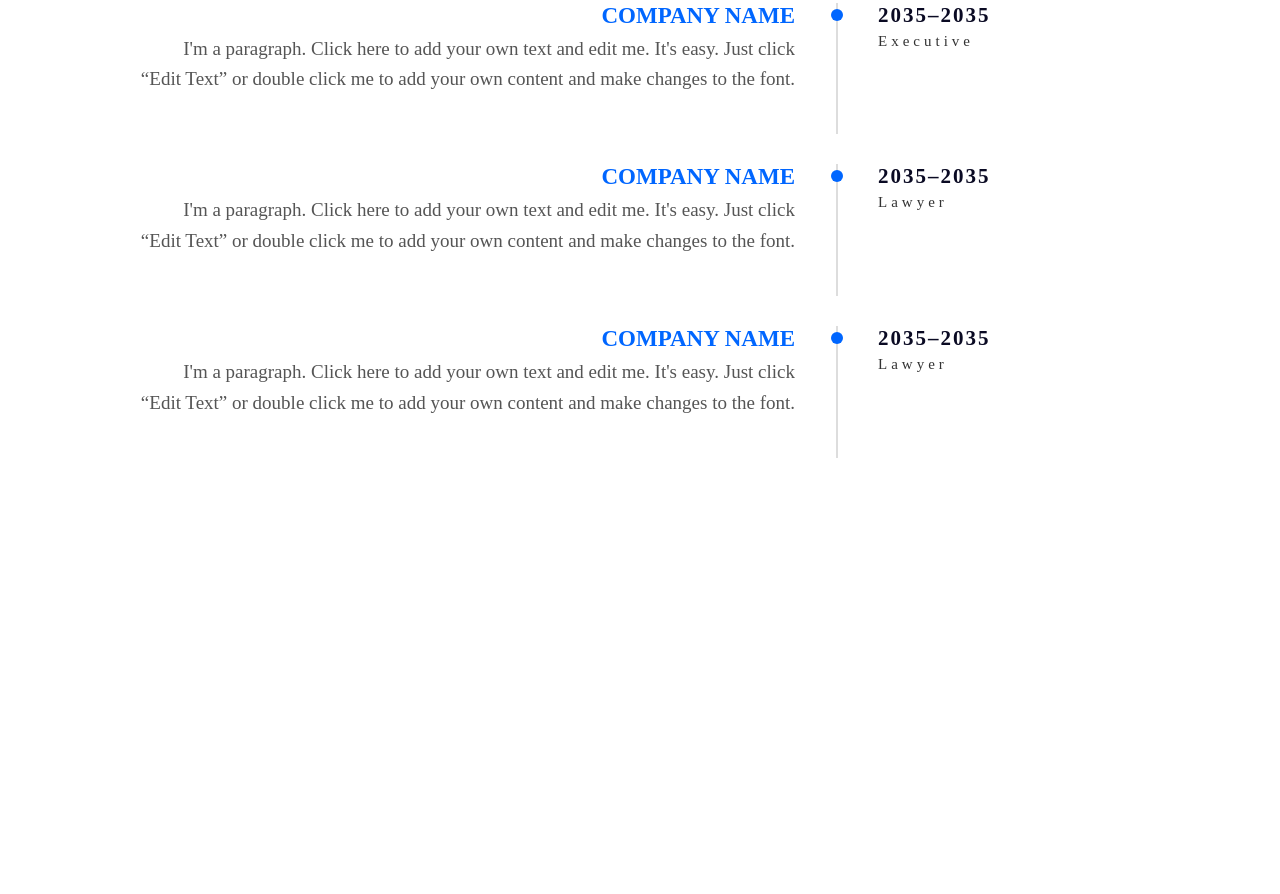
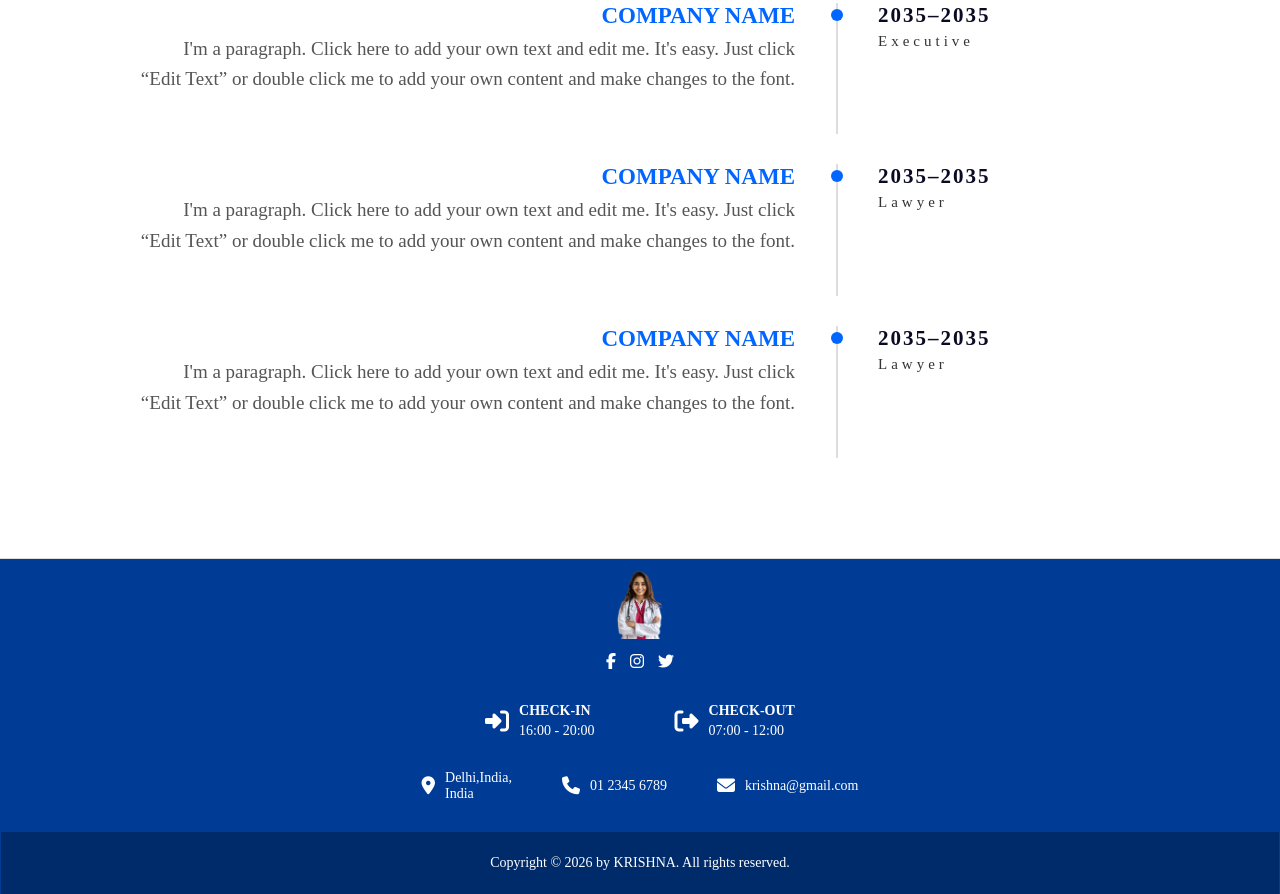
Before and after one commit to codekrishn/CV_Profile_Webpage, a plain HTML site: page index.html in a window 1280 px wide. Shown: the part 3140-4034 px from the top of the page. Before the commit the page ends 3698 px from the top, so only its background shows below. Drawn offline with Linux system fonts and the light colour scheme.

Commit message:
add footer

```diff
--- a/index.html
+++ b/index.html
@@ -5,6 +5,7 @@
     <meta charset="UTF-8">
     <meta name="viewport" content="width=device-width, initial-scale=1.0">
     <link rel="stylesheet" href="style.css">
+    <link rel="stylesheet" href="https://cdnjs.cloudflare.com/ajax/libs/font-awesome/6.5.0/css/all.min.css"/>
     <title>Document</title>
 </head>
 
@@ -277,6 +278,48 @@
         </div>
     </div>
 
+    <!-- Footer -->
+    <footer>
+        <div class="footer-logo">
+            <img src="img/hero/student.png" alt="">
+            <div class="social-icons">
+                <i class="fab fa-facebook-f"></i>
+                <i class="fab fa-instagram"></i>
+                <i class="fab fa-twitter"></i>
+            </div>
+        </div>
+
+        <div class="check-times">
+            <div class="check-item">
+                <i class="fas fa-sign-in-alt"></i>
+                <p><strong>CHECK-IN</strong>16:00 - 20:00</p>
+            </div>
+            <div class="check-item">
+                <i class="fas fa-sign-out-alt"></i>
+                <p><strong>CHECK-OUT</strong>07:00 - 12:00</p>
+            </div>
+        </div>
+
+        <div class="contact-info">
+            <div class="contact-item">
+                <i class="fas fa-map-marker-alt"></i>
+                <p>Delhi,India,<br>India</p>
+            </div>
+            <div class="contact-item">
+                <i class="fas fa-phone"></i>
+                <p>01 2345 6789</p>
+            </div>
+            <div class="contact-item">
+                <i class="fas fa-envelope"></i>
+                <p>krishna@gmail.com</p>
+            </div>
+        </div>
+
+        <div class="footer-bottom">
+            <p>Copyright &copy; 2026 by KRISHNA. All rights reserved.</p>
+        </div>
+    </footer>
+
 
 
 
--- a/style.css
+++ b/style.css
@@ -133,7 +133,7 @@ nav li:first-child {
 }
 
 .image img {
-    height: 438px;
+    height: 430px;
 }
 
 .hero-button {
@@ -197,7 +197,7 @@ nav li:first-child {
 }
 
 .about-image img {
-    height: 450px;
+    height: 443px;
 }
 
 .about-about-button {
@@ -501,6 +501,100 @@ hr {
     color: #333;
 }
 
+/* Footer */
+footer {
+    background-color: rgb(0, 60, 150);
+    color: #ffffff;
+    padding: 40px 20px 0;
+    border-top: 1px solid #ddd;
+}
+
+.footer-logo {
+    text-align: center;
+    margin-bottom: 20px;
+}
+
+.footer-logo img {
+    height: 70px;
+    margin: -30px 0 10px 0;
+}
+
+.footer-logo .social-icons i {
+    margin: 0 5px;
+    font-size: 16px;
+    color: #ffffff;
+    cursor: pointer;
+}
+
+.check-times {
+    display: flex;
+    justify-content: center;
+    gap: 80px;
+    margin: 30px 0;
+}
+
+.check-item {
+    display: flex;
+    align-items: center;
+    gap: 10px;
+}
+
+.check-item i {
+    font-size: 24px;
+}
+
+.check-item p {
+    font-size: 14px;
+    line-height: 1.4;
+}
+
+.check-item strong {
+    display: block;
+    font-weight: bold;
+}
+
+.contact-info {
+    display: flex;
+    justify-content: center;
+    flex-wrap: wrap;
+    gap: 50px;
+    margin-bottom: 30px;
+}
+
+.contact-item {
+    display: flex;
+    align-items: center;
+    gap: 10px;
+}
+
+.contact-item i {
+    font-size: 18px;
+}
+
+.contact-item p {
+    font-size: 14px;
+}
+
+.footer-bottom {
+    margin: 0px -1.5vw;
+    background-color: rgb(0, 43, 107);
+    color: #fff;
+    text-align: center;
+    padding: 23px;
+    font-size: 14px;
+}
+
+@media (max-width: 600px) {
+
+    .check-times,
+    .contact-info {
+        flex-direction: column;
+        align-items: center;
+        gap: 20px;
+    }
+}
+
+
 @media (max-width: 768px) {
     .timeline-item {
         flex-direction: column;
```
